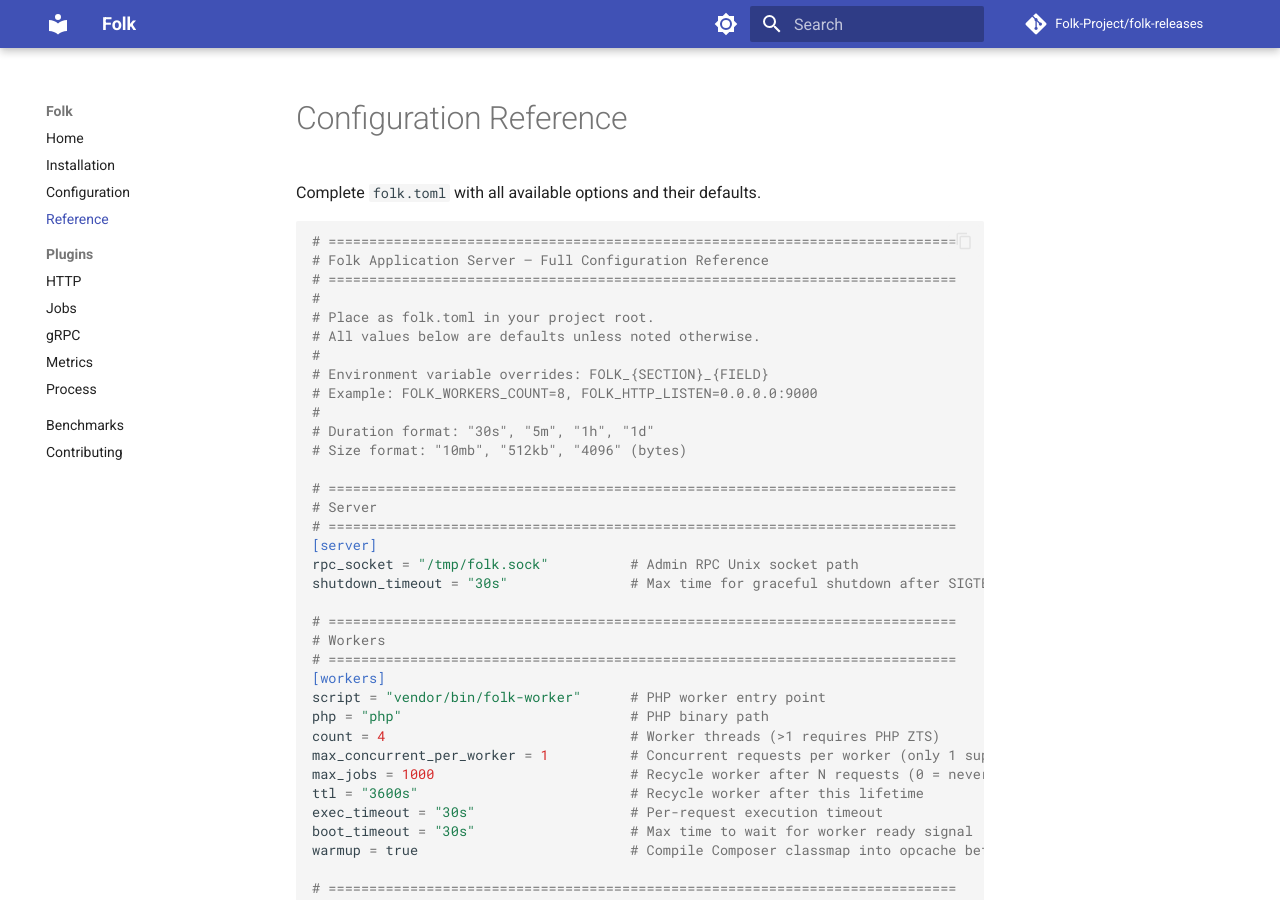
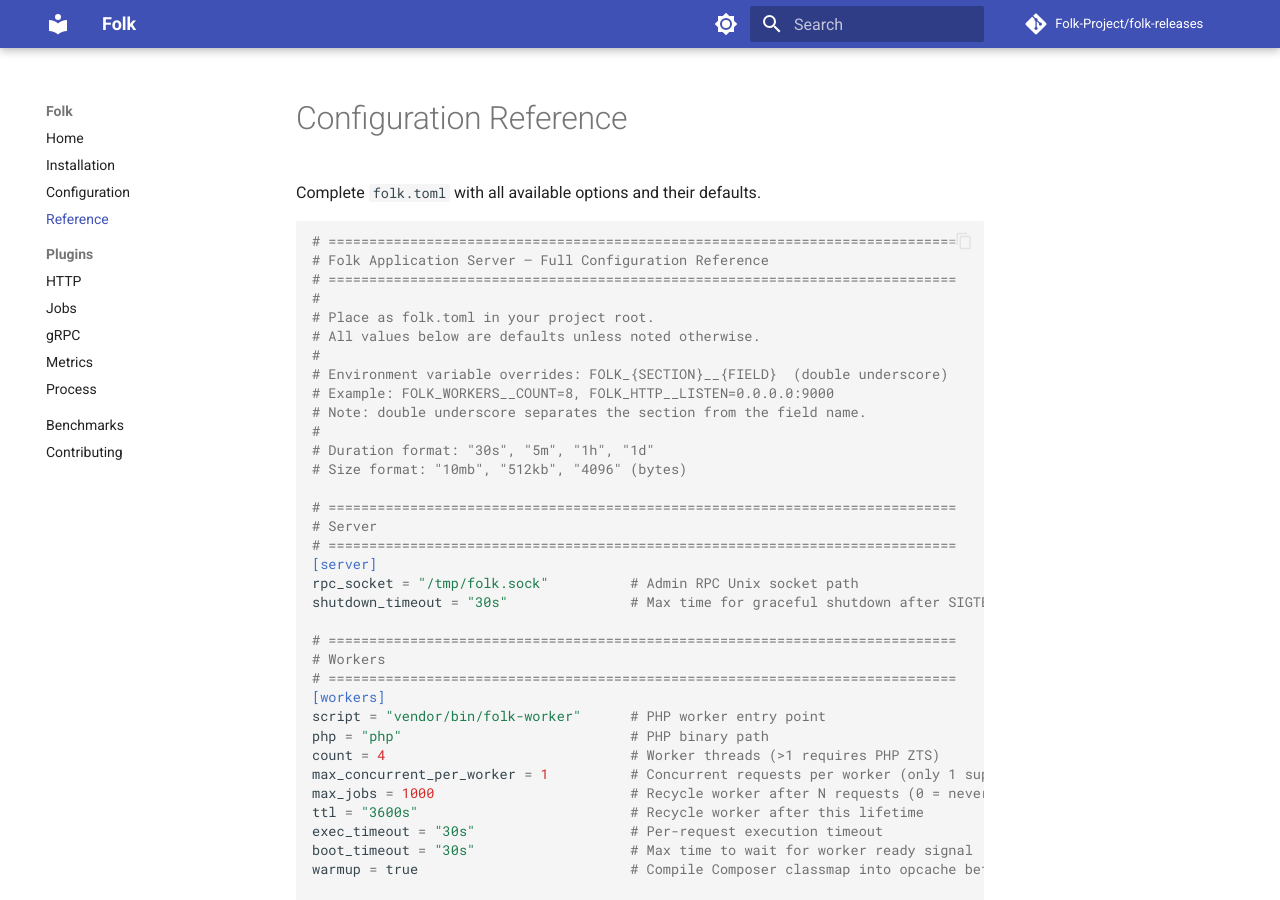
Before and after one commit to Folk-Project/folk-releases, an MkDocs documentation site: the page built from docs/reference.md, in a window 1280 px wide and 900 px high. Built offline with MkDocs 1.6.1 and Material for MkDocs 9.7.7, drawn with Linux system fonts in a browser that asks for light colours; comment, search, counter and statistics services are not loaded.

Commit message:
docs: update env var format to double-underscore separator (issue #58)
Breaking change in folk-core 0.3.2: env var section separator is now
double underscore (`__`) to support multi-word field names.

Update reference.md example and RELEASE_NOTES.

Co-Authored-By: Claude Sonnet 4.6 <noreply@anthropic.com>

```diff
--- a/docs/reference.md
+++ b/docs/reference.md
@@ -10,8 +10,9 @@ Complete `folk.toml` with all available options and their defaults.
 # Place as folk.toml in your project root.
 # All values below are defaults unless noted otherwise.
 #
-# Environment variable overrides: FOLK_{SECTION}_{FIELD}
-# Example: FOLK_WORKERS_COUNT=8, FOLK_HTTP_LISTEN=0.0.0.0:9000
+# Environment variable overrides: FOLK_{SECTION}__{FIELD}  (double underscore)
+# Example: FOLK_WORKERS__COUNT=8, FOLK_HTTP__LISTEN=0.0.0.0:9000
+# Note: double underscore separates the section from the field name.
 #
 # Duration format: "30s", "5m", "1h", "1d"
 # Size format: "10mb", "512kb", "4096" (bytes)
```
Also changed, not shown: RELEASE_NOTES.md (+7 -4 lines).
